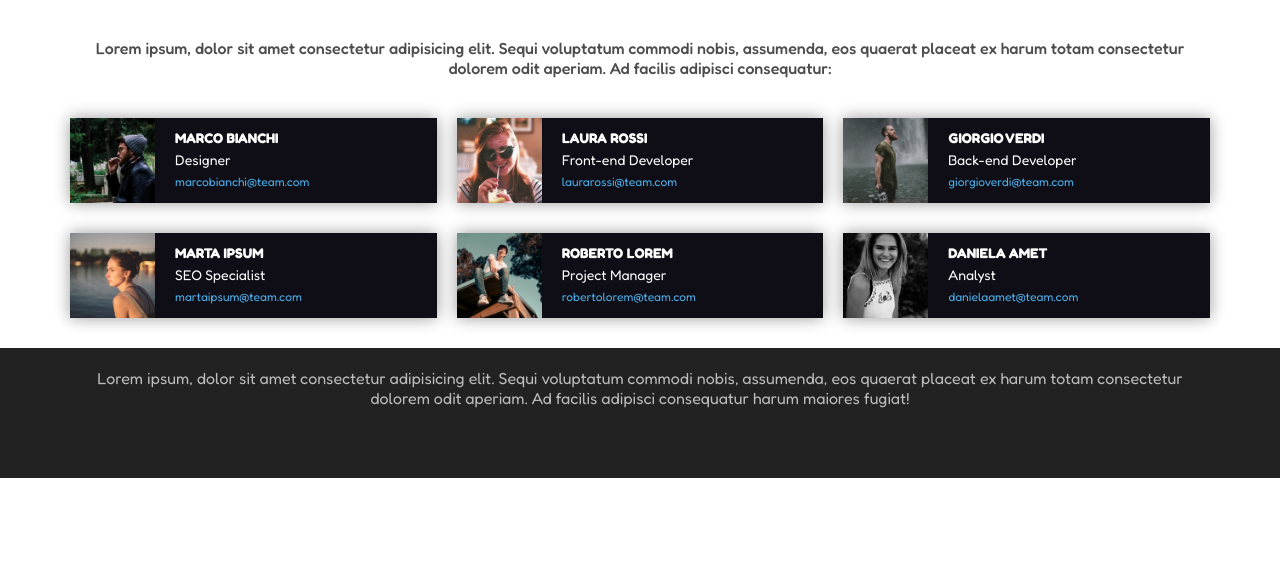
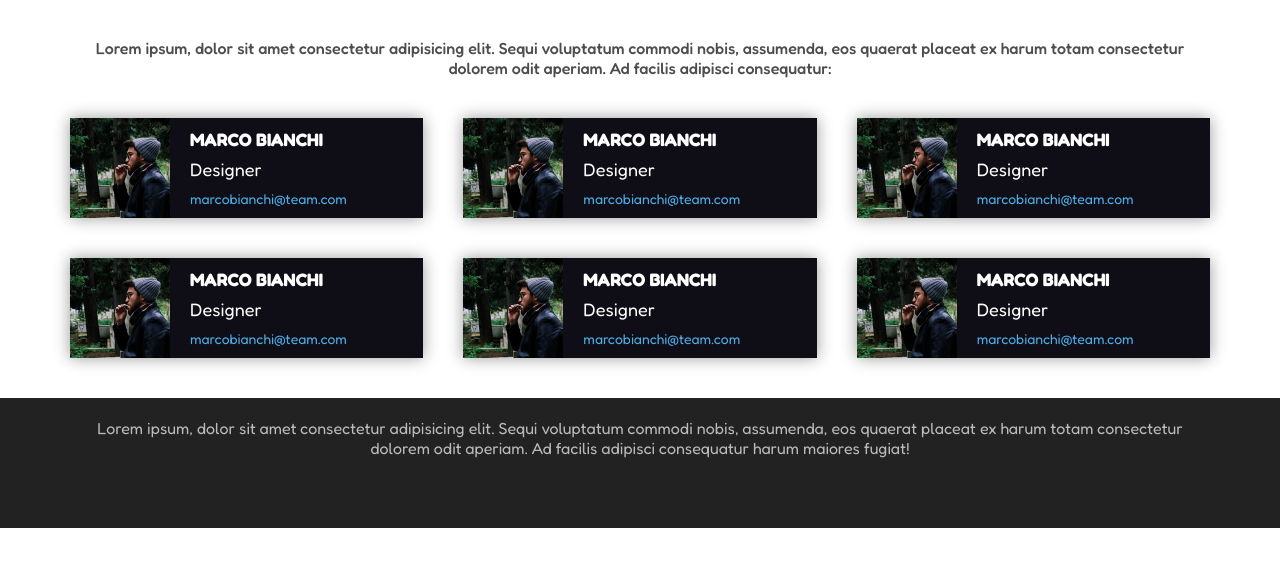
Before and after one commit to aSwanting/html-css-float-cards, a plain HTML site: page index.html in a window 1280 px wide. Shown: the part 110-676 px from the top of the page. Drawn offline with Linux system fonts and the light colour scheme.

Commit message:
various fixes based on corrections

```diff
--- a/css/style.css
+++ b/css/style.css
@@ -11,6 +11,19 @@ ul, li, menu {
     list-style: none;
 }
 
+img {
+    max-width: 100%;
+}
+
+figure img {
+	display: block;
+}
+
+a {
+    text-decoration: none;
+    color: currentColor;
+    display: inline-block;
+}
 /* MAIN STYLE */
 
 body {
@@ -51,11 +64,11 @@ body {
 .col {
 
     float: left;
-    width: calc((100% - 40px)/3);
+    width: calc((100% - 80px)/3);
     color: white;
     background-color: #0F0E17;
-    margin-right: 20px;
-    margin-bottom: 30px;
+    margin-right: 40px;
+    margin-bottom: 40px;
     box-shadow: 0px 0px 15px rgba(0, 0, 0, 0.4);
 }
 
@@ -71,30 +84,48 @@ body {
 
 /* TABLE CARD STYLE */
 
-.member-foto {
+/* .member-foto {
     float: left;
-    vertical-align: middle;
-    height: 85px;
+    height: 100px;
+    width: 100px;
     margin-right: 20px;
 }
 
-.member-info {
+.member-info * {
     line-height: 22px;
     padding-top: 9px;
 }
+ */
+
+ .member-foto,
+ .member-info {
+    float: left;
+ }
+
+ .member-foto {
+    width: 100px;
+ }
+
+ .member-info {
+    padding: 10px 20px;
+ }
+
+ .member-info *:not(:last-child) {
+    margin-bottom: 8px;
+  }
 
 .member-name {
-    font-size: 14px;
+    font-size: 18px;
     font-weight: 700;
 }
 
 .member-role {
-    font-size: 14px;
+    font-size: 18px;
     font-weight: 400;
 }
 
 .member-email {
-    font-size: 12px;
+    font-size: 14px;
     font-weight: 400;
     color: #4cafe9;
 }
@@ -129,5 +160,13 @@ body {
 
 .debug .col {
     min-height:100px;
-    border: 1px solid magenta;
+    background-color: #6f817d;
 }
+
+.debug figure {
+    background-color: #E53170;
+}
+
+.debug .member-info {
+    background-color: #31e5b8;
+}
--- a/index.html
+++ b/index.html
@@ -12,7 +12,7 @@
 </head>
 
 
-<body class="debugg">
+<body class="!debug">
 
 <main>
 
@@ -24,16 +24,115 @@
 
         <div class="main-card__table clearfix">
 
-            <div class="col">
-                <img class="member-foto" src="./img/male1.png" alt="">
-                <ul class="member-info">
-                    <li class="member-name">MARCO BIANCHI</li>
-                    <li class="member-role">Designer</li>
-                    <li class="member-email">marcobianchi@team.com</li>
-                </ul>
+            <div class="col ">
+
+                <div class="member-card clearfix">
+
+                    <figure class="member-foto">
+                        <img src="./img/male1.png" alt="">
+                    </figure>
+
+                    <div class="member-info">
+                        <h4 class="member-name">MARCO BIANCHI</h4>
+                        <p class="member-role">Designer</p>
+                        <a class="member-email">marcobianchi@team.com</a>
+                    </div>
+
+                </div>
+
             </div>
 
-            <div class="col">
+            <div class="col ">
+
+                <div class="member-card clearfix">
+
+                    <figure class="member-foto">
+                        <img src="./img/male1.png" alt="">
+                    </figure>
+
+                    <div class="member-info">
+                        <h4 class="member-name">MARCO BIANCHI</h4>
+                        <p class="member-role">Designer</p>
+                        <a class="member-email">marcobianchi@team.com</a>
+                    </div>
+
+                </div>
+
+            </div>
+
+            <div class="col ">
+
+                <div class="member-card clearfix">
+
+                    <figure class="member-foto">
+                        <img src="./img/male1.png" alt="">
+                    </figure>
+
+                    <div class="member-info">
+                        <h4 class="member-name">MARCO BIANCHI</h4>
+                        <p class="member-role">Designer</p>
+                        <a class="member-email">marcobianchi@team.com</a>
+                    </div>
+
+                </div>
+
+            </div>
+
+            <div class="col ">
+
+                <div class="member-card clearfix">
+
+                    <figure class="member-foto">
+                        <img src="./img/male1.png" alt="">
+                    </figure>
+
+                    <div class="member-info">
+                        <h4 class="member-name">MARCO BIANCHI</h4>
+                        <p class="member-role">Designer</p>
+                        <a class="member-email">marcobianchi@team.com</a>
+                    </div>
+
+                </div>
+
+            </div>
+
+            <div class="col ">
+
+                <div class="member-card clearfix">
+
+                    <figure class="member-foto">
+                        <img src="./img/male1.png" alt="">
+                    </figure>
+
+                    <div class="member-info">
+                        <h4 class="member-name">MARCO BIANCHI</h4>
+                        <p class="member-role">Designer</p>
+                        <a class="member-email">marcobianchi@team.com</a>
+                    </div>
+
+                </div>
+
+            </div>
+
+            <div class="col ">
+
+                <div class="member-card clearfix">
+
+                    <figure class="member-foto">
+                        <img src="./img/male1.png" alt="">
+                    </figure>
+
+                    <div class="member-info">
+                        <h4 class="member-name">MARCO BIANCHI</h4>
+                        <p class="member-role">Designer</p>
+                        <a class="member-email">marcobianchi@team.com</a>
+                    </div>
+
+                </div>
+
+            </div>
+
+<!--             <div class="col">
                 <img class="member-foto" src="./img/female1.png" alt="">
                 <ul class="member-info">
                     <li class="member-name">LAURA ROSSI</li>
@@ -76,7 +175,7 @@
                     <li class="member-role">Analyst</li>
                     <li class="member-email">danielaamet@team.com</li>
                 </ul>
-            </div>
+            </div> -->
 
     </section>
 
```
